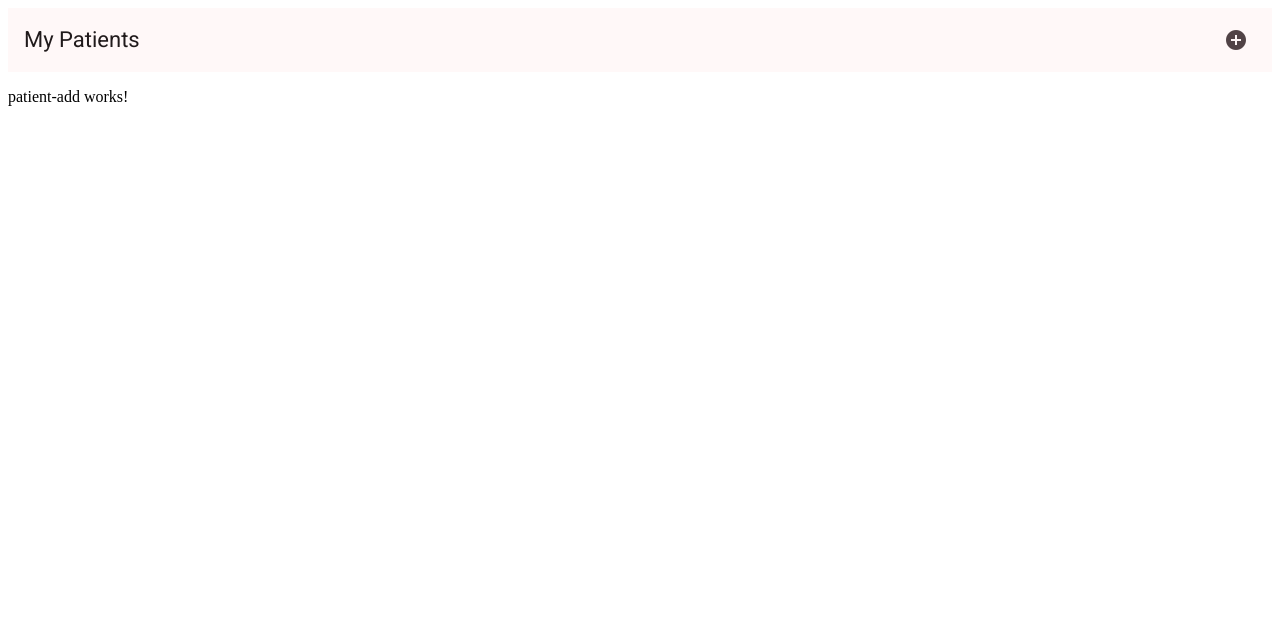
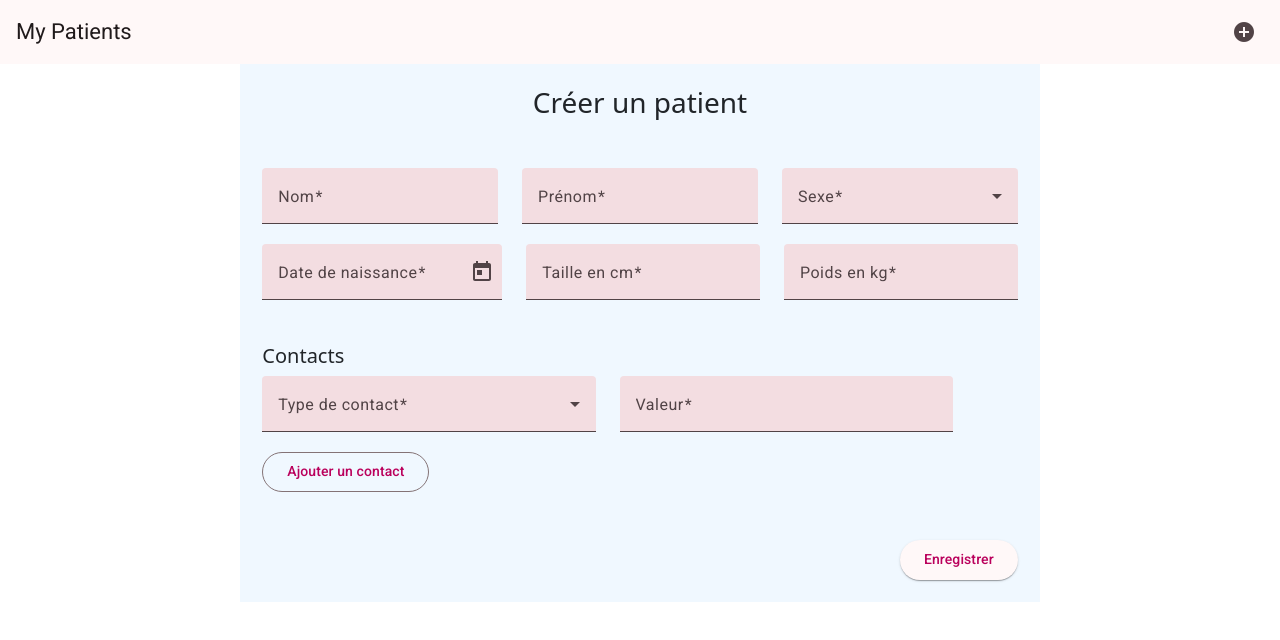
Before and after one commit to mainProgram/patient-front, an Angular app: page /add in a window 1280 px wide. Shown: the top 640 px of the page. Built offline with nearby package versions, Linux system fonts and the light colour scheme.

Commit message:
Add successful

```diff
--- a/angular.json
+++ b/angular.json
@@ -33,6 +33,7 @@
             ],
             "styles": [
               "@angular/material/prebuilt-themes/rose-red.css",
+              "./node_modules/bootstrap/dist/css/bootstrap.css",
               "src/styles.sass"
             ],
             "scripts": []
--- a/package.json
+++ b/package.json
@@ -20,6 +20,8 @@
     "@angular/platform-browser": "^19.0.0",
     "@angular/platform-browser-dynamic": "^19.0.0",
     "@angular/router": "^19.0.0",
+    "bootstrap": "^5.3.3",
+    "ngx-bootstrap": "^19.0.1",
     "rxjs": "~7.8.0",
     "tslib": "^2.3.0",
     "zone.js": "~0.15.0"
--- a/src/app/app.component.ts
+++ b/src/app/app.component.ts
@@ -7,6 +7,7 @@ import {CommonModule} from '@angular/common';
 import {MatToolbarModule} from '@angular/material/toolbar';
 import {MatButtonModule} from '@angular/material/button';
 import {LoaderService} from './services/loader.service';
+import {MatNativeDateModule} from '@angular/material/core';
 
 @Component({
   selector: 'app-root',
@@ -18,7 +19,8 @@ import {LoaderService} from './services/loader.service';
     MatIconModule,
     RouterModule,
     MatProgressSpinnerModule,
-    MatSnackBarModule
+    MatSnackBarModule,
+    MatNativeDateModule
   ],
   standalone: true,
   templateUrl: './app.component.html',
--- a/src/app/components/patient-add/patient-add.component.html
+++ b/src/app/components/patient-add/patient-add.component.html
@@ -1 +1,107 @@
-<p>patient-add works!</p>
+<div class="container">
+  <form [formGroup]="patientForm" (ngSubmit)="onSubmit()" class="patient-form">
+    <h3 class="text-center mb-5">Créer un patient</h3>
+    <div class="row">
+      <div class="col">
+        <mat-form-field appearance="fill">
+          <mat-label>Nom</mat-label>
+          <input matInput placeholder="Nom" formControlName="nom">
+        </mat-form-field>
+        <div *ngIf="patientForm.get('nom')?.invalid && (patientForm.get('nom')?.dirty || patientForm.get('nom')?.touched)">
+          <span *ngIf="f['nom'].getError('required')" class="text-danger">Ce champ est requis.</span>
+        </div>
+      </div>
+
+      <div class="col">
+        <mat-form-field appearance="fill">
+          <mat-label>Prénom</mat-label>
+          <input matInput placeholder="Prénom" formControlName="prenom">
+        </mat-form-field>
+        <div *ngIf="patientForm.get('prenom')?.invalid && (patientForm.get('prenom')?.dirty || patientForm.get('prenom')?.touched)">
+          <span *ngIf="f['prenom'].getError('required')" class="text-danger">Ce champ est requis.</span>
+        </div>
+      </div>
+
+      <div class="col">
+        <mat-form-field appearance="fill">
+          <mat-label>Sexe</mat-label>
+          <mat-select formControlName="sexe">
+            <mat-option value="HOMME">Homme</mat-option>
+            <mat-option value="FEMME">Femme</mat-option>
+          </mat-select>
+        </mat-form-field>
+        <div *ngIf="patientForm.get('sexe')?.invalid && (patientForm.get('sexe')?.dirty || patientForm.get('sexe')?.touched)">
+          <span *ngIf="f['sexe'].getError('required')" class="text-danger">Ce champ est requis.</span>
+        </div>
+      </div>
+    </div>
+
+    <div class="row">
+      <div class="col">
+        <mat-form-field appearance="fill">
+          <mat-label>Date de naissance</mat-label>
+          <input matInput formControlName="dateNaissance" [matDatepicker]="picker" />
+          <mat-datepicker-toggle matSuffix [for]="picker"></mat-datepicker-toggle>
+          <mat-datepicker #picker></mat-datepicker>
+        </mat-form-field>
+      </div>
+      <div class="col">
+        <mat-form-field appearance="fill">
+          <mat-label>Taille en cm</mat-label>
+          <input matInput formControlName="taille" type="number" />
+        </mat-form-field>
+        <div *ngIf="patientForm.get('taille')?.invalid && (patientForm.get('taille')?.dirty || patientForm.get('taille')?.touched)">
+          <span *ngIf="f['taille'].getError('required')" class="text-danger">Ce champ est requis.</span>
+        </div>
+      </div>
+      <div class="col">
+        <mat-form-field appearance="fill">
+          <mat-label>Poids en kg</mat-label>
+          <input matInput formControlName="poids" type="number" />
+        </mat-form-field>
+        <div *ngIf="patientForm.get('poids')?.invalid && (patientForm.get('poids')?.dirty || patientForm.get('poids')?.touched)">
+          <span *ngIf="f['poids'].getError('required')" class="text-danger">Ce champ est requis.</span>
+        </div>
+      </div>
+    </div>
+
+    <div formArrayName="contacts" class="contact-list mt-4">
+          <h5>Contacts</h5>
+          <div *ngFor="let contact of contacts.controls; let i = index" [formGroupName]="i" class="contact-item">
+            <div class="row">
+              <div class="col">
+                <mat-form-field appearance="fill" class="w-100">
+                  <mat-label>Type de contact</mat-label>
+                  <mat-select formControlName="type">
+                    <mat-option value="EMAIL">Email</mat-option>
+                    <mat-option value="MOBILE">Mobile</mat-option>
+                    <mat-option value="FIXE">Fixe</mat-option>
+                  </mat-select>
+                </mat-form-field>
+                <div *ngIf="contact.get('type')?.invalid && (contact.get('type')?.dirty || contact.get('type')?.touched)">
+                  <span *ngIf="contact.get('type')?.hasError('required')" class="text-danger">Ce champ est requis.</span>
+                </div>
+              </div>
+              <div class="col">
+                <mat-form-field appearance="fill">
+                  <mat-label>Valeur</mat-label>
+                  <input matInput formControlName="contact" />
+                </mat-form-field>
+                <div *ngIf="contact.get('contact')?.invalid && (contact.get('contact')?.dirty || contact.get('contact')?.touched)">
+                  <span *ngIf="contact.get('contact')?.hasError('required')" class="text-danger">Ce champ est requis.</span>
+                </div>
+              </div>
+              <div class="col-1">
+                <button mat-icon-button color="warn" (click)="removeContact(i)" *ngIf="i>0">
+                  <mat-icon>delete</mat-icon>
+                </button>
+              </div>
+            </div>
+          </div>
+          <button mat-stroked-button color="primary" (click)="addContact()">Ajouter un contact</button>
+        </div>
+    <div class="mt-5 text-end">
+      <button mat-raised-button color="primary" type="submit">Enregistrer</button>
+    </div>
+  </form>
+</div>
--- a/src/app/components/patient-add/patient-add.component.sass
+++ b/src/app/components/patient-add/patient-add.component.sass
@@ -0,0 +1,19 @@
+.container
+  width: 100%
+  height: 100%
+  display: flex
+  justify-content: center
+  align-items: center
+
+.mat-mdc-form-field
+  width: 100%
+
+.patient-form
+  padding: 2%
+  min-width: 150px
+  max-width: 800px
+  width: 100%
+  background: aliceblue
+
+input
+  width: 100%
--- a/src/app/components/patient-add/patient-add.component.ts
+++ b/src/app/components/patient-add/patient-add.component.ts
@@ -1,11 +1,101 @@
-import { Component } from '@angular/core';
+import {Component, inject} from '@angular/core';
+import {FormArray, FormBuilder, FormGroup, ReactiveFormsModule, Validators} from '@angular/forms';
+import {PatientService} from '../../services/patient.service';
+import {MatIcon} from '@angular/material/icon';
+import {MatDatepicker, MatDatepickerModule, MatDatepickerToggle} from '@angular/material/datepicker';
+import {MatFormField, MatFormFieldModule, MatLabel} from '@angular/material/form-field';
+import {MatOption, MatSelect} from '@angular/material/select';
+import {MatButton, MatIconButton} from '@angular/material/button';
+import {MatInput, MatInputModule} from '@angular/material/input';
+import {MatNativeDateModule} from '@angular/material/core';
+import {CommonModule} from '@angular/common';
+import {Router} from '@angular/router';
 
 @Component({
+  imports: [
+    MatIcon,
+    MatDatepickerToggle,
+    MatLabel,
+    MatFormField,
+    MatDatepicker,
+    MatSelect,
+    MatOption,
+    ReactiveFormsModule,
+    MatIconButton,
+    MatInput,
+    MatButton,
+    MatNativeDateModule,
+    MatDatepickerModule,
+    MatNativeDateModule,
+    MatFormFieldModule,
+    MatInputModule,
+    CommonModule
+  ],
   selector: 'app-patient-add',
-  imports: [],
-  templateUrl: './patient-add.component.html',
-  styleUrl: './patient-add.component.sass'
+  standalone: true,
+  styleUrl: './patient-add.component.sass',
+  templateUrl: './patient-add.component.html'
 })
 export class PatientAddComponent {
+  patientForm: FormGroup;
+  patientService = inject(PatientService);
+  router = inject(Router);
+
+  constructor(private fb: FormBuilder) {
+
+    this.patientForm = this.fb.group({
+      nom: ['', Validators.required],
+      prenom: ['', Validators.required],
+      dateNaissance: ['', Validators.required],
+      sexe: ['', Validators.required],
+      taille: ['', Validators.required],
+      poids: ['', Validators.required],
+      contacts: this.fb.array([this.createContactGroup()]),
+    });
+  }
+
+  createContactGroup(): FormGroup {
+    return this.fb.group({
+      type: ['', Validators.required],
+      contact: ['', Validators.required],
+    });
+  }
+
+  get contacts(): FormArray {
+    return this.patientForm.get('contacts') as FormArray;
+  }
+
+  addContact(): void {
+    const contactGroup = this.fb.group({
+      type: ['', Validators.required],
+      contact: ['', Validators.required],
+    });
+    this.contacts.push(contactGroup);
+  }
+
+  removeContact(index: number): void {
+    this.contacts.removeAt(index);
+  }
+
+  onSubmit(): void {
+    if (this.patientForm.valid) {
+      console.log('Formulaire soumis', this.patientForm.value);
+      this.patientService.addPatient(this.patientForm.value).subscribe({
+        next: (data: any) => {
+          console.log(data)
+          this.router.navigateByUrl('/').then((response: any) => {
+            this.router.navigateByUrl("/")
+          })
+        },
+        error: (err) => {
+          console.log(err)
+        }
+      })
+    } else {
+      console.error('Formulaire invalide');
+    }
+  }
+
+  public get f(){  return this.patientForm.controls }
 
 }
--- a/src/app/components/patient-details/patient-details.component.html
+++ b/src/app/components/patient-details/patient-details.component.html
@@ -1 +1,7 @@
 <p>patient-details works!</p>
+<p>patient-details works!</p>
+<p>patient-details works!</p>
+<p>patient-details works!</p>
+<p>patient-details works!</p>
+<p>patient-details works!</p>
+<p>patient-details works!</p>
--- a/src/app/services/patient.service.ts
+++ b/src/app/services/patient.service.ts
@@ -3,6 +3,8 @@ import {map, tap} from 'rxjs';
 import {ResourceService} from './resource.service';
 import {IApiResponse} from '../models/api-response';
 import {IPatientResponse} from '../models/patient-response.model';
+import {IPatientRequest} from '../models/patient-request.model';
+import {IPatientWithContactResponse} from '../models/patient-with-contact-response.model';
 let baseUrl = "http://localhost:8084/api/v1/patients"
 
 @Injectable({
@@ -19,5 +21,13 @@ export class PatientService extends ResourceService<IPatientResponse>{
       );
   }
 
+  addPatient(patient: IPatientRequest) {
+    return this.http
+      .post<IApiResponse>(baseUrl, patient)
+      .pipe(
+        map((response) => response.data as IPatientWithContactResponse[]),
+        tap(this.setResources.bind(this))
+      );
+  }
 
 }
```
Also changed, not shown: 1 other file (tests, documents, lock files or other folders).
